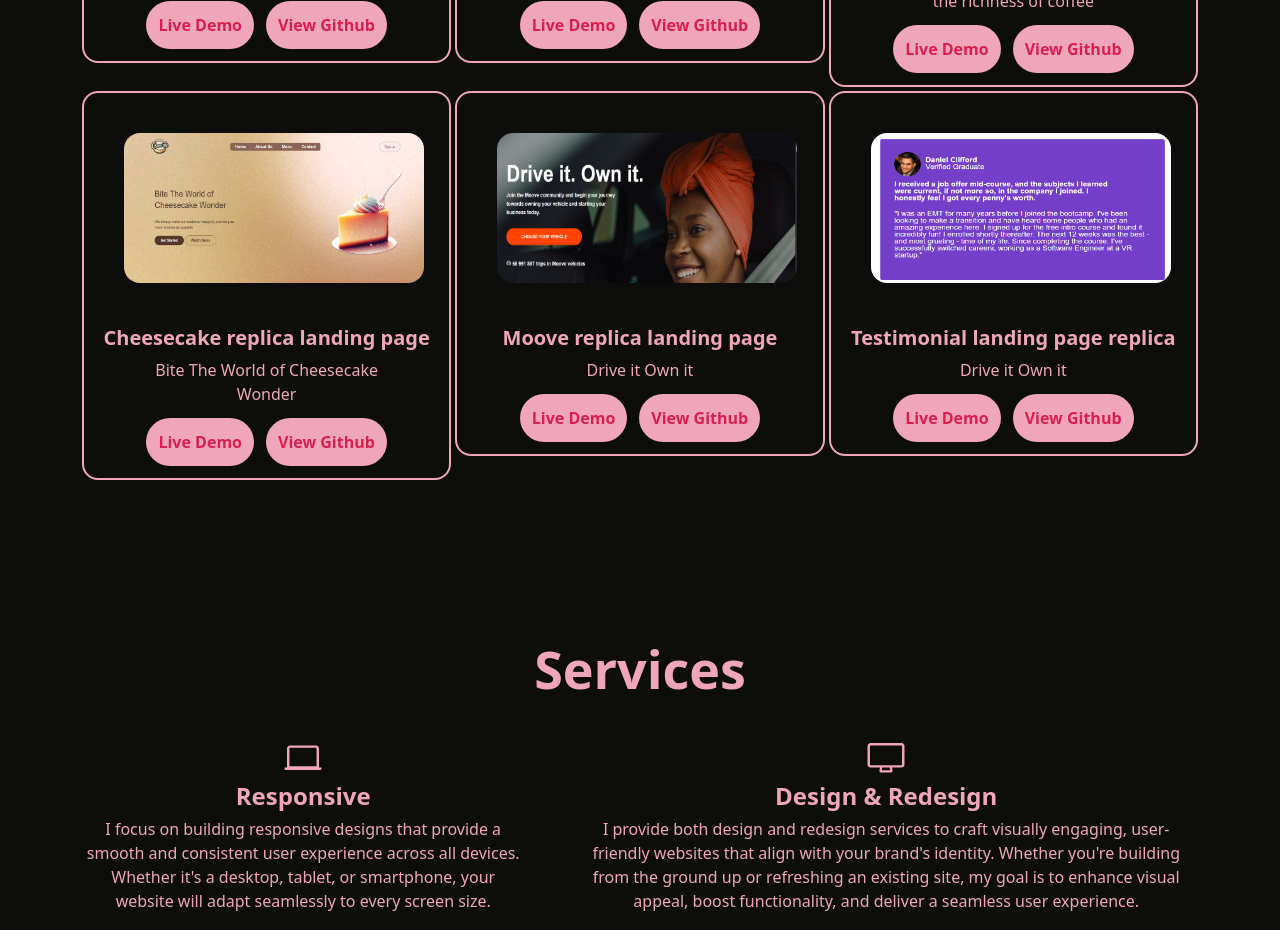
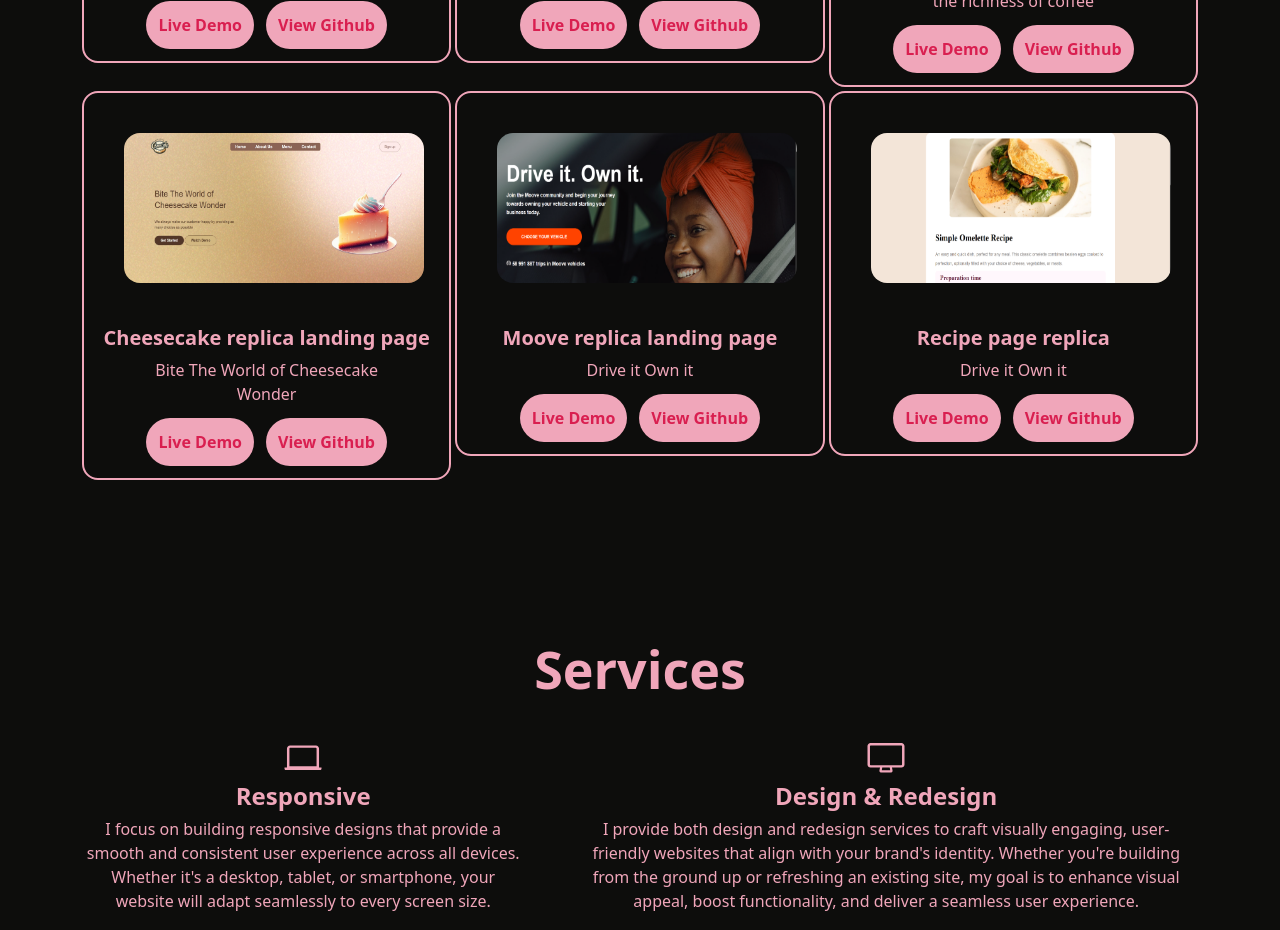
Before and after one commit to Evelynolofin/portfolio, a React (Vite) app: page / in a window 1280 px wide. Shown: the part 1580-2510 px from the top of the page. Built offline with nearby package versions, Linux system fonts and the light colour scheme; the HTML template or start-up script is replaced by a standard one.

Commit message:
myportfolio

```diff
--- a/src/Components/block/Portfolio.jsx
+++ b/src/Components/block/Portfolio.jsx
@@ -5,7 +5,7 @@ import Cheese from './../../assets/cheesecake.jpeg'
 import { data } from 'react-router-dom'
 import Button from '../reuseable/Button'
 import Moove from '../../assets/moove.png'
-import Testimony from '../../assets/testimony.png'
+import Recipe from '../../assets/recipe.png'
 import portfolio from '../../assets/portfolio.png'
 
 
@@ -41,7 +41,8 @@ const Portfolio = () => {
       color: "text-[#D91F50]",
       image: `${Cheese}`,
       Live: "https://cheesecake-landing-page-replica.netlify.app/",
-      Github: "https://github.com/Evelynolofin/Cheesecake-landing-page-replica.git",
+      Github:
+        "https://github.com/Evelynolofin/Cheesecake-landing-page-replica.git",
     },
     {
       title: "Moove replica landing page",
@@ -52,12 +53,12 @@ const Portfolio = () => {
       Github: "https://github.com/Evelynolofin/Moove-replica.git",
     },
     {
-      title: "Testimonial landing page replica",
+      title: "Recipe page replica",
       desc: "Drive it Own it",
       color: "text-[#D91F50]",
-      image: `${Testimony}`,
-      Live: "https://testimonial-page-replica.vercel.app/",
-      Github: "https://github.com/Evelynolofin/testimonial-page-replica.git",
+      image: `${Recipe}`,
+      Live: "https://recipe-page-8jpcq0q2s-evelyns-projects-8df8c631.vercel.app",
+      Github: "https://github.com/Evelynolofin/recipe-page",
     },
   ];
   return (
```
Also changed, not shown: src/assets/recipe.png (added), src/assets/testimony.png (deleted).
